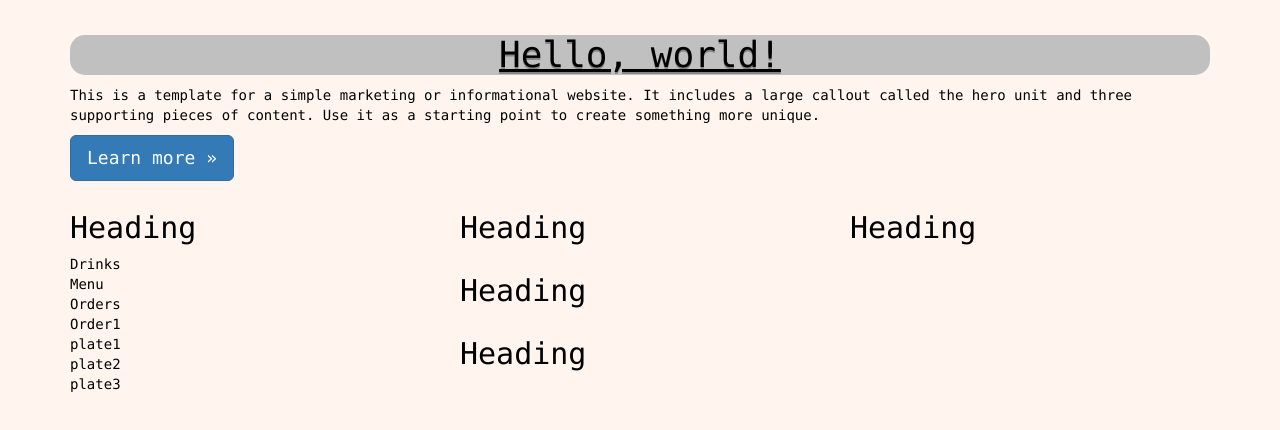
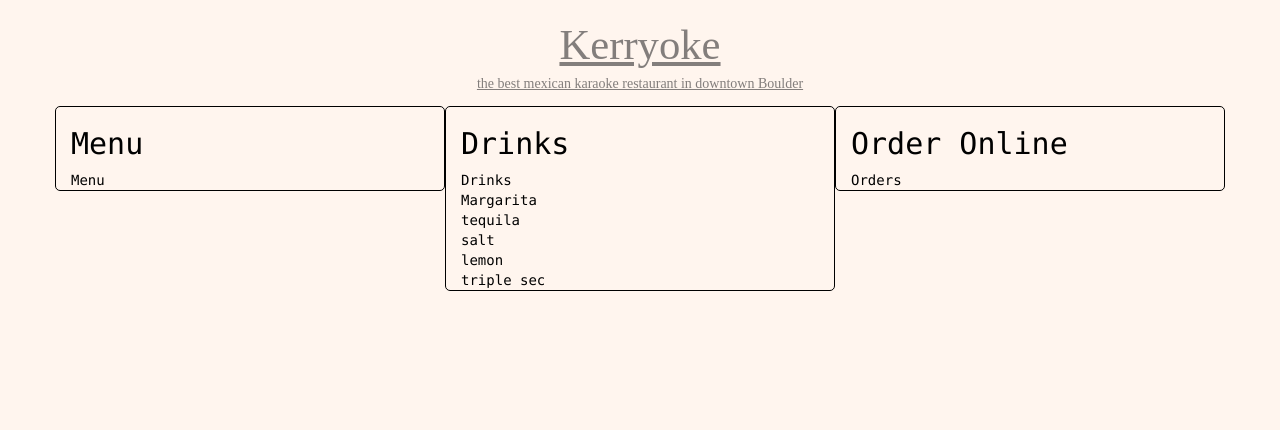
Before and after one commit to kcraig01/refactoru-client11.1, a plain HTML site: page index.html in a window 1280 px wide. Drawn offline with nearby package versions, Linux system fonts and the light colour scheme.

Commit message:
appended restaurant and menu to site. Ability to select menu items to add to order but need to remove button and add price

```diff
--- a/index.html
+++ b/index.html
@@ -13,10 +13,10 @@
 
 
 	</head>
-	      <div class="container">
-        <h1>Hello, world!</h1>
-        <p>This is a template for a simple marketing or informational website. It includes a large callout called the hero unit and three supporting pieces of content. Use it as a starting point to create something more unique.</p>
-        <p><a class="btn btn-primary btn-lg">Learn more &raquo;</a></p>
+	      <div class="container main">
+
+        <!-- <p>This is a template for a simple marketing or informational website. It includes a large callout called the hero unit and three supporting pieces of content. Use it as a starting point to create something more unique.</p>
+        <p><a class="btn btn-primary btn-lg">Learn more &raquo;</a></p> -->
       </div>
 
 
@@ -24,29 +24,29 @@
       <!-- Example row of columns -->
       <div class="row">
         <div class="firstclass col-md-4">
-          <h2>Heading</h2>
+          <h2>Menu</h2>
           <p></p>
          <!--  <p><a class="btn btn-default" href="#">View details &raquo;</a></p> -->
         </div>
-        <div class="col-md-4">
-          <h2>Heading</h2>
+        <div class="second col-md-4">
+          <h2>Drinks</h2>
           <p></p>
           <!-- <p><a class="btn btn-default" href="#">View details &raquo;</a></p> -->
        </div>
-        <div class="col-md-4">
-          <h2>Heading</h2>
+        <div class="third col-md-4">
+          <h2>Order Online</h2>
           <p></p>
-          <!-- <p><a class="btn btn-default" href="#">View details &raquo;</a></p> -->
-        </div>
+  <!-- <!-!-      <!<p><a class="btn btn-default" href="#">View details &raquo;</a></p> -->
+      <!--   </div>
         <div class="row">
         <div class="col-md-4">
           <h2>Heading</h2>
           <p></p>
-         <!--  <p><a class="btn btn-default" href="#">View details &raquo;</a></p> -->
+          <p><a class="btn btn-default" href="#">View details &raquo;</a></p>
         </div>
         <div class="col-md-4">
           <h2>Heading</h2>
-          <p></p>
+          <p></p> -->
           <!-- <p><a class="btn btn-default" href="#">View details &raquo;</a></p> -->
        </div>
       </div>
--- a/main.css
+++ b/main.css
@@ -7,128 +7,25 @@ body {
 	margin: 15px;
 
 }
-h1 {
+.Kerryoke {
 	text-align: center;
-	text-shadow: 0 2px 0 rgba(0, 0, 0, 0.3);
+/*	text-shadow: 0 2px 0 rgba(0, 0, 0, 0.3);*/
 	text-decoration: underline;
-	background-color: silver;
-	border-radius:15px;
-}
-#author, #quote, #rating {
-	margin: 5px;
+	font-size: 32pt;
+	font-family: Copperplate;
+	color:#837E7C;
+	padding:0px;
 }
 
-.quoteContainer {
-min-height: 400px;
-border: 2px solid black;
-background-color: papayawhip;
+.col-md-4{
+	border: 1px solid black;
+	border-radius: 5px;
+	margin-top: 10px;
+
 
 }
-
-.quoteDisplay{
-
-	margin:5px;
-	font-family:Helvetica;
-	width:100%;
-	display:block;
+h5{
+	margin:0px;
+	font-size: 14px;
+	padding-bottom:5px;
 }
-
-.quoteText{
-	border: 1px solid black;
-	width:auto;
-	display:inline-block;
-	background-color: seashell;
-	padding: 5px;
-}
-
-.quoteAuthor, .quoteQuote, .quoteRating {
-	padding:5px;
-	display:inline-block;
-}
-
-.quoteAuthor {
-	text-decoration:
-}
-
-/*.container{
-	max-width: 850px;
-	height: auto;
-	overflow:hidden;$(document).ready(function(){
-
-	if (!String.prototype.supplant) {
-    String.prototype.supplant = function (o) {
-        return this.replace(
-            /\{([^{}]*)\}/g,
-            function (a, b) {
-                var r = o[b];
-                return typeof r === 'string' || typeof r === 'number' ? r : a;
-            }
-        );
-    };
-	}
-
-	var savedEntries = [];
-
-	var addtoObject =function(author, quote, rating){
-	//Create pure function - push entries to either a new object
-	//or to an array.
-	//How do you create an object of an object????
-		var newestEntry = {};
-		newestEntry.author=author;
-		newestEntry.quote= quote;
-		newestEntry.rating= rating;
-		return newestEntry;
-	};
-
-	//addtoObject("bob", "really good quote",2);
-
-	var manualAdd = addtoObject("Quote1", "test", 3);
-	savedEntries.push(manualAdd);
-	console.log(savedEntries);
-
-
-
-	$('#addQuote').on('click', function() 	{
-		var author = $("#author").val();
-	 	var quote = $("#quote").val();
-		var rating = $("#rating").val();
-		rating = Number(rating);
-
-		var returnEntry = addtoObject(author, quote, rating);
-		console.log(addtoObject);
-		console.log(returnEntry.author);
-		console.log(rating);
-		savedEntries.push(returnEntry);
-		console.log(savedEntries);
-	});
-
-	$('#displayQuote').on('click', function() 	{
-	// Use jQuery to create a new DOM element.
-		var x = savedEntries.join();
-		console.log(savedEntries);
-		var quoteList = $("<p> {0} </p>".supplant([savedEntries]));
-		console.log(quoteList);
-
-	// Add the DOM element to the page.
-		$(".quoteDisplay").append(quoteList);
-	});
-
-});
-	position:relative;
-}
-
-.sideBar {
-	max-width:30%;
-	/*min-width: 320px;
-	background-color: lavender;
-	height: 100%;
-	float:left;
-	position:absolute;
-
-}
-.content{
-	/*display: inline-block;
-	height:auto;
-	width:65%;
-	float:right;
-	position: relative;*/
--- a/scriptpt2.js
+++ b/scriptpt2.js
@@ -252,14 +252,14 @@ var dinnerMenu = new Menu("dinnerMenu", menuItems);
 console.log(dinnerMenu.toString());
 
 //8. Instantiate Restaurant
-var theRestaurant = new Restaurant("Kerry-oke ", "the best mexican karaoke restaurant in downtown Boulder", dinnerMenu);
+var theRestaurant = new Restaurant("Kerryoke ", "the best mexican karaoke restaurant in downtown Boulder", dinnerMenu);
 
 console.log(theRestaurant.toString());
 
 //11.1 - Restaurant UI
 Menu.prototype.createPlates = function (arrayPlate, newDiv, wheretoAppend){
 			for (i = 0; i<arrayPlate.length; i++){
-			var plateItemsDiv =  '<div class = '+arrayPlate[i].name+'>{name}</div>'.supplant(arrayPlate[i]);
+			var plateItemsDiv =  '<div class ='+arrayPlate[i].name+'>{name}</div>'.supplant(arrayPlate[i]);
 			var appendMe =  $('.'+wheretoAppend+'').append(plateItemsDiv);
 			console.log(arrayPlate[i]);
 
@@ -273,19 +273,11 @@ FoodItem.prototype.create = function(newDiv, wheretoAppend){
 	return appendMe;
 }
 
-Menu.prototype.create = function(){
-	// var menuItemDiv = '<div class = "menuItemDiv">Menu</div>';
-	// var menuAppend = $('.firstclass').append(menuItemDiv);
-	var newMenu = FoodItem.prototype.create.call(this, 'menu', 'menuItemDiv');
-	var newMenuPlate = this.createPlates(this.plates, 'plateItems', this.name);
-	// var plateArray = this.plates;
-	// console.log(plateArray.items);
-	// var plateIngredients = Menu.prototype.createPlates.call(plateArray, plateArray.items, 'foodItems', plateArray.name);
-	}
-
 
 Drink.prototype.create = function(){
 	var drinkItemDiv = FoodItem.prototype.create.call(this, 'drinkItemDiv', 'allDrinks');
+	var drinkDiv = Menu.prototype.createPlates.call(this, this.items,'foodItems',this.name);
+
 }
 
 Plate.prototype.create = function(){
@@ -294,42 +286,102 @@ Plate.prototype.create = function(){
 	var plateDiv = Menu.prototype.createPlates.call(this, this.items,'foodItems',this.name);
 }
 
+Plate.prototype.createMenu = function(menuName){
+	console.log(this.name);
+	var makePlate = FoodItem.prototype.create.call(this,'plateItems',menuName);
+	var plateDiv = Menu.prototype.createPlates.call(this, this.items,'foodItems',this.name);
+}
+
+Plate.prototype.createOrder = function(orderName){
+	var makePlate = FoodItem.prototype.create.call(this,'plateItems',orderName);
+	var plateDiv = Menu.prototype.createPlates.call(this, this.items,'foodItems',this.name);
+}
+
+Menu.prototype.create = function(){
+	// var menuItemDiv = '<div class = "menuItemDiv">Menu</div>';
+	// var menuAppend = $('.firstclass').append(menuItemDiv);
+	var newMenu = FoodItem.prototype.create.call(this, 'menu', 'menuItemDiv');
+
+	for (i = 0; i<this.plates.length;i++){
+		var platesinMenu = this.plates[i].createMenu(this.name);
+	}
+	// var newMenuPlate = this.createPlates(this.plates, 'plateItems', this.name);
+	return platesinMenu;
+	// var plateArray = this.plates;
+	// console.log(plateArray.items);
+	// var plateIngredients = Menu.prototype.createPlates.call(plateArray, plateArray.items, 'foodItems', plateArray.name);
+	}
+
+
 Order.prototype.create = function(){
 	// console.log(this.name);
 //WHY isnt this working? Can add orderitem div to menu div. Add first plate. But cannot add plate contents or additional plates in array?
+	var makeOrder = FoodItem.prototype.create.call(this,'orderItems','allOrdersDiv');
 
-	for (i = 0; i<this.plates.length; i++){
-		console.log(this.name);
-	 var makeOrder = FoodItem.prototype.create.call(this,'orderItems','allOrdersDiv');
-	 var orderDiv = Menu.prototype.createPlates.call(this.plates[i], this.plates,'orderItems', this.name);
+	for (i=0; i<this.plates.length; i++){
+		console.log(this.plates);
+	 var platesInOrder = this.plates[i].createOrder(this.name);
+	 // var orderDiv = Menu.prototype.createPlates.call(this.plates[i], this.plates,'orderItems', this.name);
 	 // var platesInOrder = (this.plates[i]).create(this.plates,'orderItems',this.name);
 	}
-	// return platesInOrder;
+	return platesInOrder;
 	// console.log(platesInOrder);
 }
 
 Restaurant.prototype.create = function(){
+	var restaurantDiv = FoodItem.prototype.create.call(this, 'restaurant', 'main');
+	$('.Kerryoke').append('<h5>'+this.description+'</h5>');
 	var allDrinksDiv = '<div class = "allDrinks">Drinks</div>';
-	var drinkAppend = $('.firstclass').append(allDrinksDiv);
+	var drinkAppend = $('.second').append(allDrinksDiv);
 	var menuItemDiv = '<div class = "menuItemDiv">Menu</div>';
 	var menuAppend = $('.firstclass').append(menuItemDiv);
 	var allOrdersDiv = '<div class = "allOrdersDiv">Orders</div>';
-	var drinkAppend = $('.firstclass').append(allOrdersDiv);
-	var restaurantDiv = FoodItem.prototype.create.call(this);
+	var drinkAppend = $('.third').append(allOrdersDiv);
 }
 
 // $('.firstclass').append(bread.create());
 theRestaurant.create();
-// dinnerMenu.create();
-// guacamolePlate.create();
-// margaritaDrink.create();
+
+
+dinnerMenu.create();
+guacamolePlate.create();
+burritoPlate.create();
+margaritaDrink.create();
 // hungry.create();
-// margaritaDrink.create();
-hungry.create();
+
+// hungry.create();
 // console.log(dinnerMenu.plates);
 // bread.create();
 // notGlutenFreePlate.create();
 // margaritaDrink.create();
 
 
+$( '.menuItemDiv' ).children().hide();
+
+$('.firstclass').on('click', function(){
+	$('.menuItemDiv').children("[class*='Plate']").show();
+	$("[class*='Plate']").children().hide();
+	$("[class*='Plate']").append('<button type = "button" class =  btn btn-default order">Add to Order</button>');
+})
+
+// $(document).on('click','.firstclass', function(e){
+// 	$("[class*='Plate']").append('<button type = "button" class = "btn btn-default">View Ingredients</button>');
+// 	e.stopPropagation();
+// 	})
+
+$(document).on('click','.btn', function(){
+	console.log($(this).parent());
+	var addtoOrder = $(this).parent().clone();
+	console.log(addtoOrder.first());
+	var addtoOrder2 = addtoOrder.first();
+	console.log(addtoOrder2);
+	$(addtoOrder2).appendTo($('.third'));
+	// $(this).closest("div").clone().appendTo($('.third'));
+})
+
+
+// $("[class*='Plate']").on('click', function(){
+
+
+
 });
```
